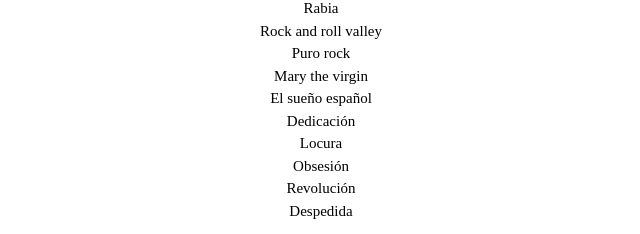
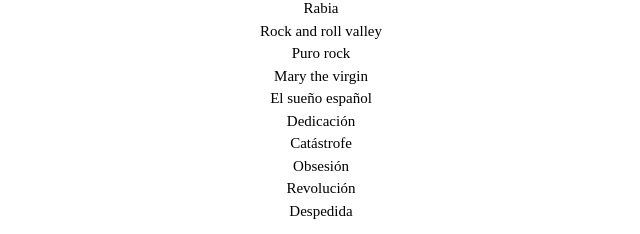
Before and after one commit to PCIoficial/PCIoficial.github.io, a plain HTML site: page Tercer enlace.html in a window 1280 px wide. Shown: the part 822-1056 px from the top of the page, 339-979 px from the left. Drawn offline with nearby package versions, Linux system fonts and the light colour scheme.

Commit message:
Update Tercer enlace.html

```diff
--- a/Tercer enlace.html
+++ b/Tercer enlace.html
@@ -62,7 +62,7 @@ h2{font-family: "Times new roman", sans-serif}
 	<li id="Alinear">Mary the virgin</li>
 	<li id="Alinear">El sueño español</li>
 	<li id="Alinear">Dedicación</li>
-	<li id="Alinear">Locura</li>
+	<li id="Alinear">Catástrofe</li>
 	<li id="Alinear">Obsesión</li>
 	<li id="Alinear">Revolución</li>
 	<li id="Alinear">Despedida</li>
```
